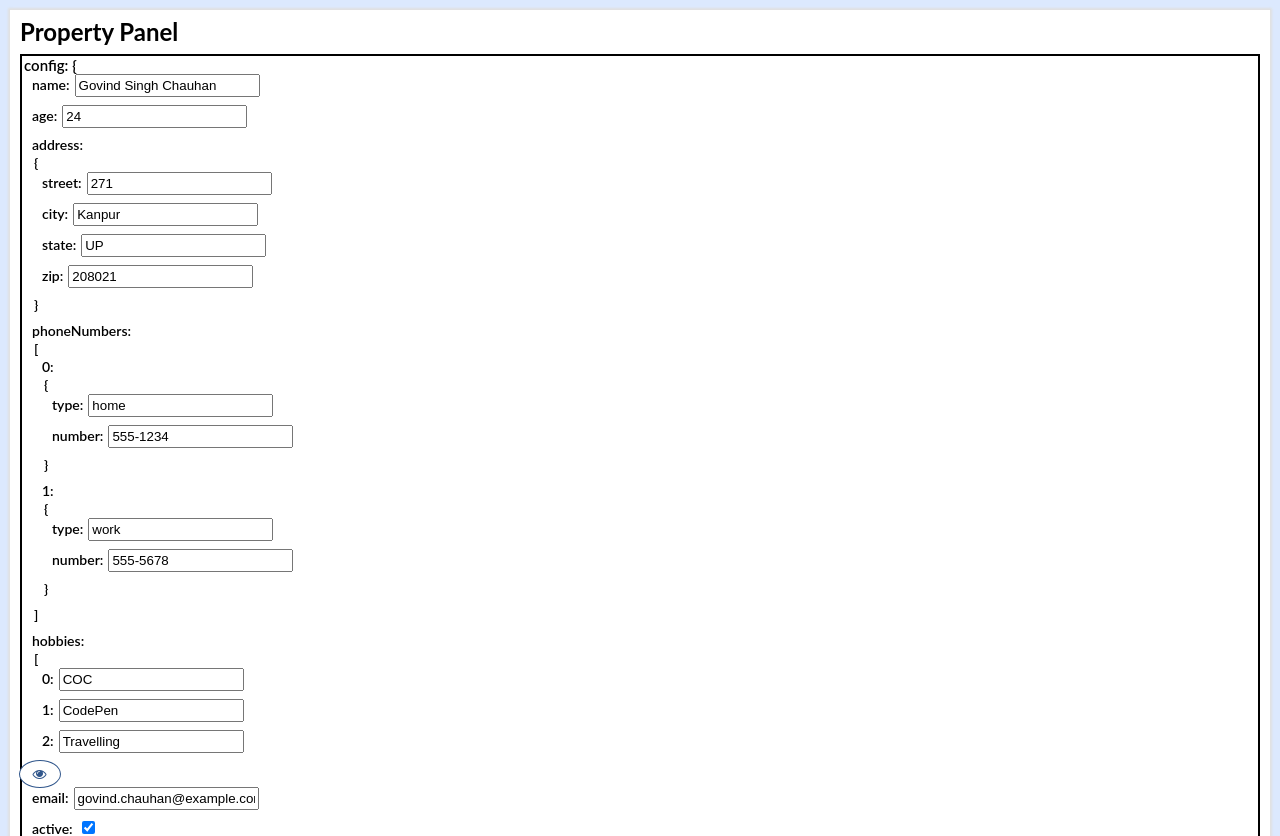
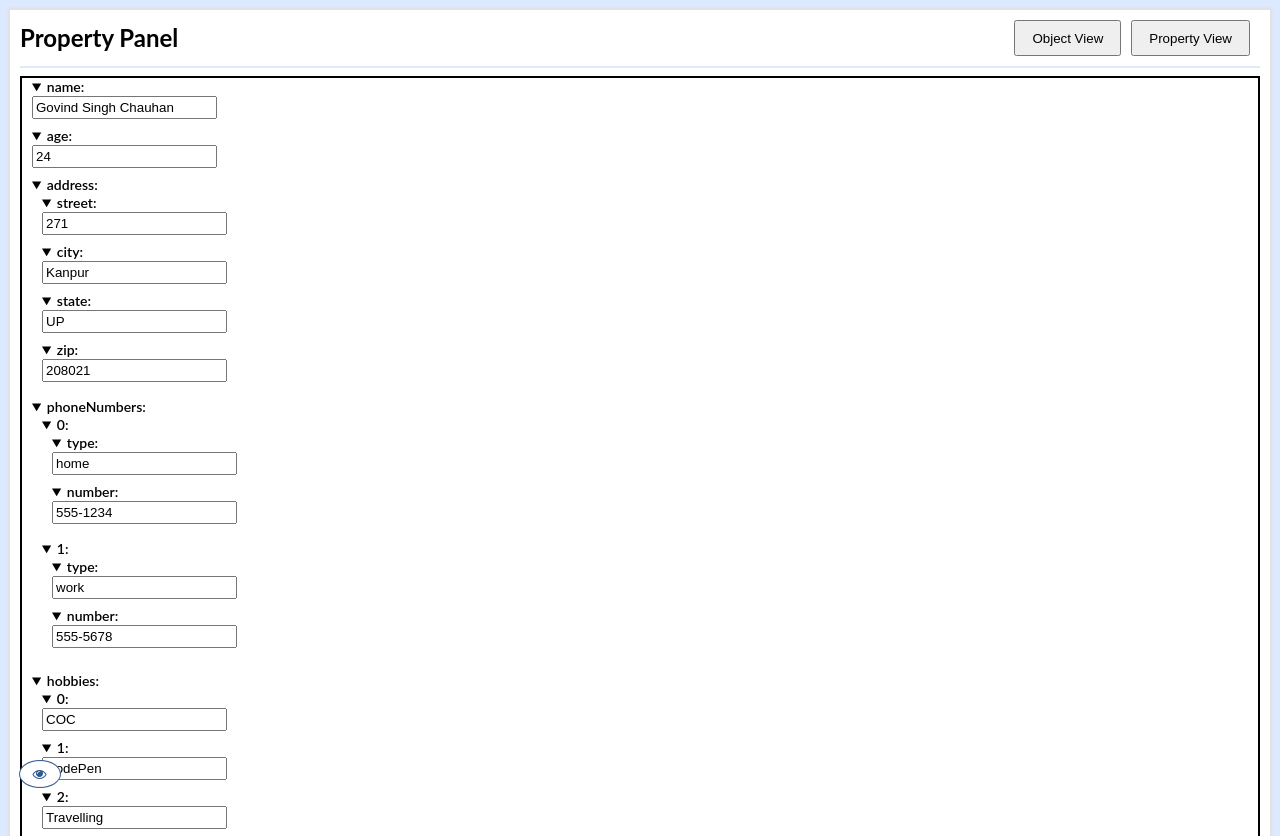
Before and after one commit to gregariousgovind/angularTheming, an Angular app: page /propertyPanel in a window 1280 px wide. Shown: the top 836 px of the page. Built offline with nearby package versions, Linux system fonts and the light colour scheme.

Commit message:
3 files modified, 1 added

```diff
--- /dev/null
+++ b/src/app/components/property-panel-container/property-panel-container.component.html
@@ -0,0 +1,26 @@
+<div class="property-panel-container">
+  <div class="panel-header">
+    <h1>Property Panel</h1>
+    <div class="panel-view-btns">
+      <button type="button" (click)="isObjectView = true">Object View</button>
+      <button type="button" (click)="isObjectView = false">
+        Property View
+      </button>
+    </div>
+  </div>
+  <hr />
+  <ul
+    [attr.data-name]="'config: '"
+    [ngClass]="{ 'object-view': isObjectView, 'property-view': !isObjectView }"
+  >
+    <app-property-panel [data]="data"></app-property-panel>
+  </ul>
+  <button type="button" (click)="showJSON()">
+    {{ dataShown ? 'Hide' : 'Show' }} JSON
+  </button>
+  <button type="button" (click)="onSubmit()">Submit</button>
+  <ng-container *ngIf="dataShown">
+    <hr />
+    <pre>{{ data | json }}</pre>
+  </ng-container>
+</div>
--- a/src/app/components/property-panel-container/property-panel-container.component.scss
+++ b/src/app/components/property-panel-container/property-panel-container.component.scss
@@ -4,11 +4,17 @@
   background-color: #ffffff;
   box-shadow: 0 0 2px 2px #e1e1e1;
 
-  h1 {
-    margin: 0;
-    font-size: 24px;
-    line-height: 24px;
+  .panel-header {
+    display: flex;
+    justify-content: space-between;
+    align-items: center;
     margin-bottom: 10px;
+
+    h1 {
+      margin: 0;
+      font-size: 24px;
+      line-height: 24px;
+    }
   }
 
   ul {
@@ -16,6 +22,32 @@
     padding: 0 10px;
     line-height: 18px;
     margin-top: 0;
+
+    &.object-view {
+      ul:before,
+      &:before {
+        content: attr(data-name) '{';
+      }
+
+      ul[data-type='array'],
+      &[data-type='array'] {
+        &:before {
+          content: '[';
+        }
+
+        &:after {
+          content: ']';
+        }
+      }
+
+      ul:after,
+      &:after {
+        content: '}';
+      }
+    }
+
+    &.property-view {
+    }
 
     &[data-name] {
       border: 2px solid;
@@ -26,24 +58,6 @@
       display: inline-block;
       font-weight: 600;
       transform: translateX(-8px);
-    }
-
-    &:before {
-      content: attr(data-name) '{';
-    }
-
-    &[data-type='array'] {
-      &:before {
-        content: '[';
-      }
-
-      &:after {
-        content: ']';
-      }
-    }
-
-    &:after {
-      content: '}';
     }
 
     li {
@@ -65,6 +79,7 @@
     height: 36px;
     padding: 8px 16px;
     margin-right: 10px;
+    white-space: nowrap;
   }
 
   pre {
--- a/src/app/components/property-panel-container/property-panel-container.component.ts
+++ b/src/app/components/property-panel-container/property-panel-container.component.ts
@@ -2,20 +2,7 @@ import { Component, ViewEncapsulation } from '@angular/core';
 
 @Component({
   selector: 'app-property-panel-container',
-  template: `
-    <div class="property-panel-container">
-      <h1>Property Panel</h1>
-      <ul [attr.data-name]="'config: '">
-        <app-property-panel [data]="data"></app-property-panel>
-      </ul>
-      <button type="button" (click)="showJSON()">{{dataShown ? 'Hide' : 'Show'}} JSON</button>
-      <button type="button" (click)="onSubmit()">Submit</button>
-      <ng-container *ngIf="dataShown">
-        <hr>
-        <pre>{{ data | json }}</pre>
-      </ng-container>
-    </div>
-  `,
+  templateUrl: './property-panel-container.component.html',
   styleUrls: ['./property-panel-container.component.scss'],
   encapsulation: ViewEncapsulation.None,
 })
@@ -45,6 +32,7 @@ export class PropertyPanelContainerComponent {
   };
 
   dataShown: boolean = false;
+  isObjectView: boolean = false;
 
   showJSON() {
     this.dataShown = !this.dataShown;
--- a/src/app/components/property-panel/property-panel.component.html
+++ b/src/app/components/property-panel/property-panel.component.html
@@ -1,6 +1,9 @@
 <ng-container *ngFor="let item of objectKeys(data)">
   <li>
+    <details attr.open="{{false}}">
+      <summary>
         <label [attr.for]="item">{{ item }}:</label>
+      </summary>
       <ng-container [ngSwitch]="getType(data[item])">
         <ng-container *ngSwitchCase="'object'">
           <ul>
@@ -33,5 +36,6 @@
           />
         </ng-container>
       </ng-container>
+    </details>
   </li>
 </ng-container>
```
Lines whose indentation alone changed are shown as unchanged.
